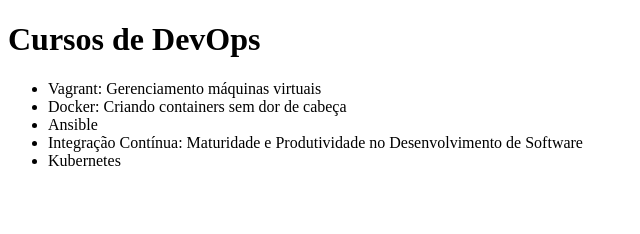
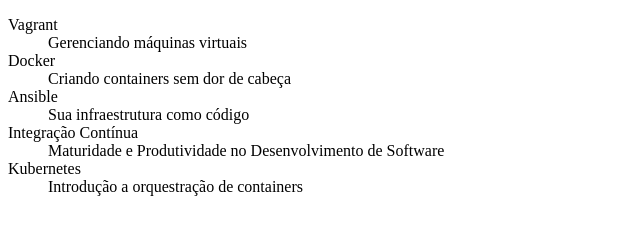
Before and after one commit to gabsalmeida/alura-git, a plain HTML site: page index.html in a window 1280 px wide. Shown: the whole page, without its empty margins (0-640 px from the left). Drawn offline with Linux system fonts and the light colour scheme.

Commit message:
Trocando ul por DL e separando titulos

```diff
--- a/index.html
+++ b/index.html
@@ -5,14 +5,21 @@
     <title>Cursos de DevOps da Alura</title>
 </head>
 <body>
-    <h1>Cursos de DevOps</h1>
+    <dl>
+        <dt>Vagrant</dt>
+        <dd>Gerenciando máquinas virtuais</dd>
 
-    <ul>
-        <li>Vagrant: Gerenciamento máquinas virtuais</li>
-        <li>Docker: Criando containers sem dor de cabeça</li>
-        <li>Ansible</li>
-        <li>Integração Contínua: Maturidade e Produtividade no Desenvolvimento de Software</li>
-        <li>Kubernetes</li>
-    </ul>
+        <dt>Docker</dt>
+        <dd>Criando containers sem dor de cabeça</dd>
+
+        <dt>Ansible</dt>
+        <dd>Sua infraestrutura como código</dd>
+
+        <dt>Integração Contínua</dt>
+        <dd>Maturidade e Produtividade no Desenvolvimento de Software</dd>
+
+        <dt>Kubernetes</dt>
+        <dd>Introdução a orquestração de containers</dd>
+    </dl>
 </body>
 </html>
```
